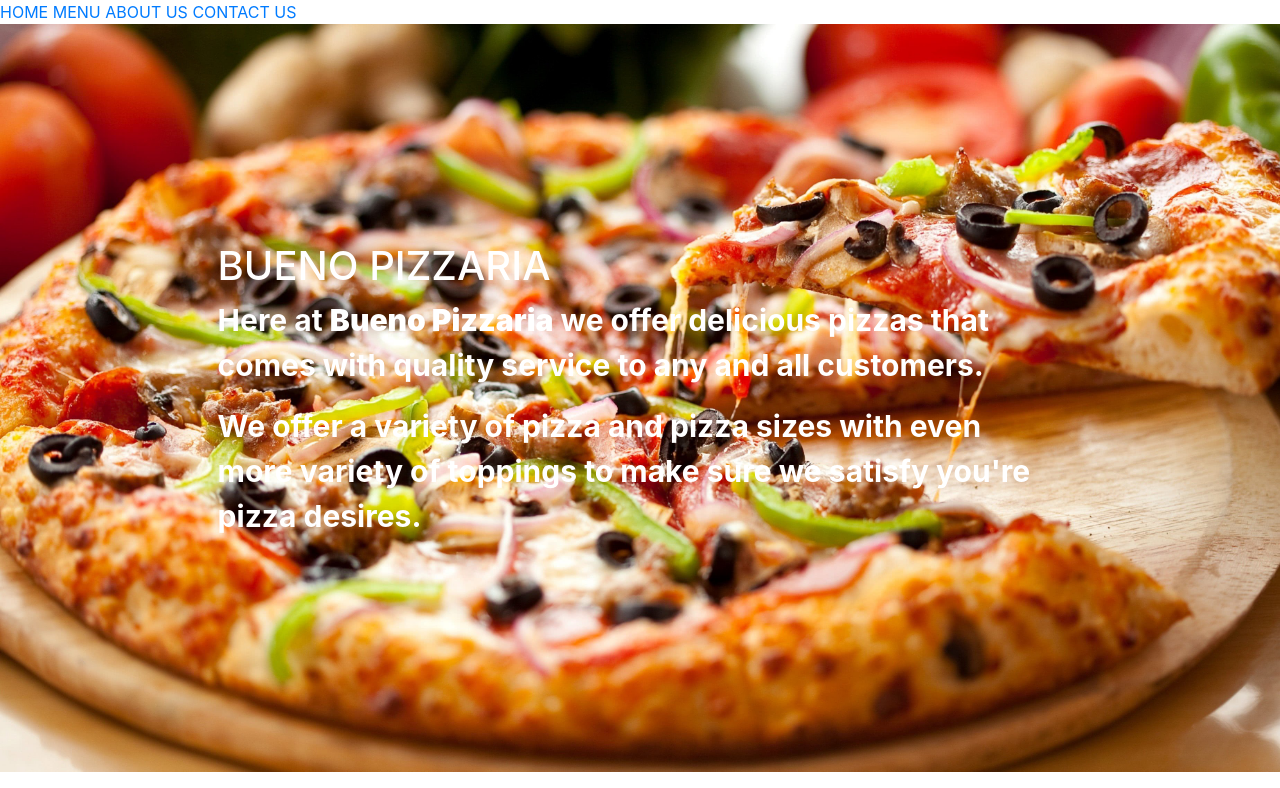
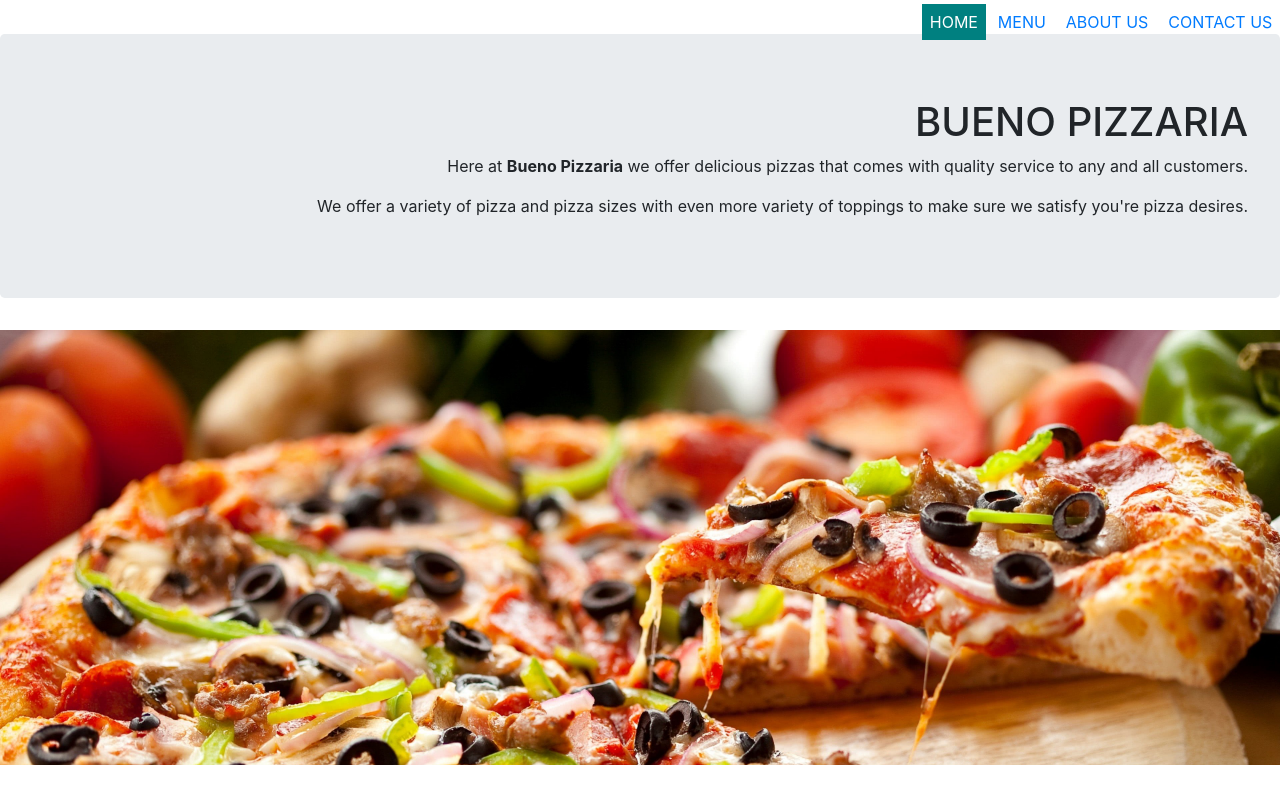
Before and after one commit to OwinoLucas/bueno-pizzaria, a plain HTML site: page index.html in a window 1280 px wide. Shown: the top 788 px of the page. Drawn offline with Linux system fonts and the light colour scheme.

Commit message:
Add active class to nav bar to show which bar user is at a particular time

```diff
--- a/css/styles.css
+++ b/css/styles.css
@@ -1,9 +1,19 @@
 .nav{
     display: inline-block;
-    position: fixed;
-    text-align: center;
+}
+nav a{
+    padding: 0.6%;
+}
+nav a.active{
+    background-color: teal;
+    color: white;
+}
+body{
+    margin-top: 10px;
+    text-align: right;
 }
 .head{
+    margin-top: 10px;
     background-image: url("../pics/Pizza.jpg");
     padding: 17%;
     background-size: cover;
--- a/index.html
+++ b/index.html
@@ -8,16 +8,19 @@
     <body>
         <div class="nav>">
         <nav>
-            <a href="index.html">HOME</a>
-            <a href="menu">MENU</a>
-            <a href="about us">ABOUT US</a>
-            <a href="contacts.html">CONTACT US</a>
+            <a href="index.html" class="active">HOME</a>
+            <a href="menu" >MENU</a>
+            <a href="about us" >ABOUT US</a>
+            <a href="contacts.html" >CONTACT US</a>
         </nav>
         </div>
+        <div class="jumbotron">
+            <h1>BUENO PIZZARIA</h1>
+            <p>Here at <strong>Bueno Pizzaria</strong> we offer delicious pizzas that comes with quality service to any and all customers.</p>
+            <p>We offer a variety of pizza and pizza sizes with even more variety of toppings to make sure we satisfy you're pizza desires.</p>
+            </div>
         <div class="head">
-          <h1>BUENO PIZZARIA</h1>
-          <p>Here at <strong>Bueno Pizzaria</strong> we offer delicious pizzas that comes with quality service to any and all customers.</p>
-          <p>We offer a variety of pizza and pizza sizes with even more variety of toppings to make sure we satisfy you're pizza desires.</p>
+
         </div>
         <div class="service">
         <h2>SERVICES</h2>
```
Also changed, not shown: contacts.html (+1 -1 lines).
